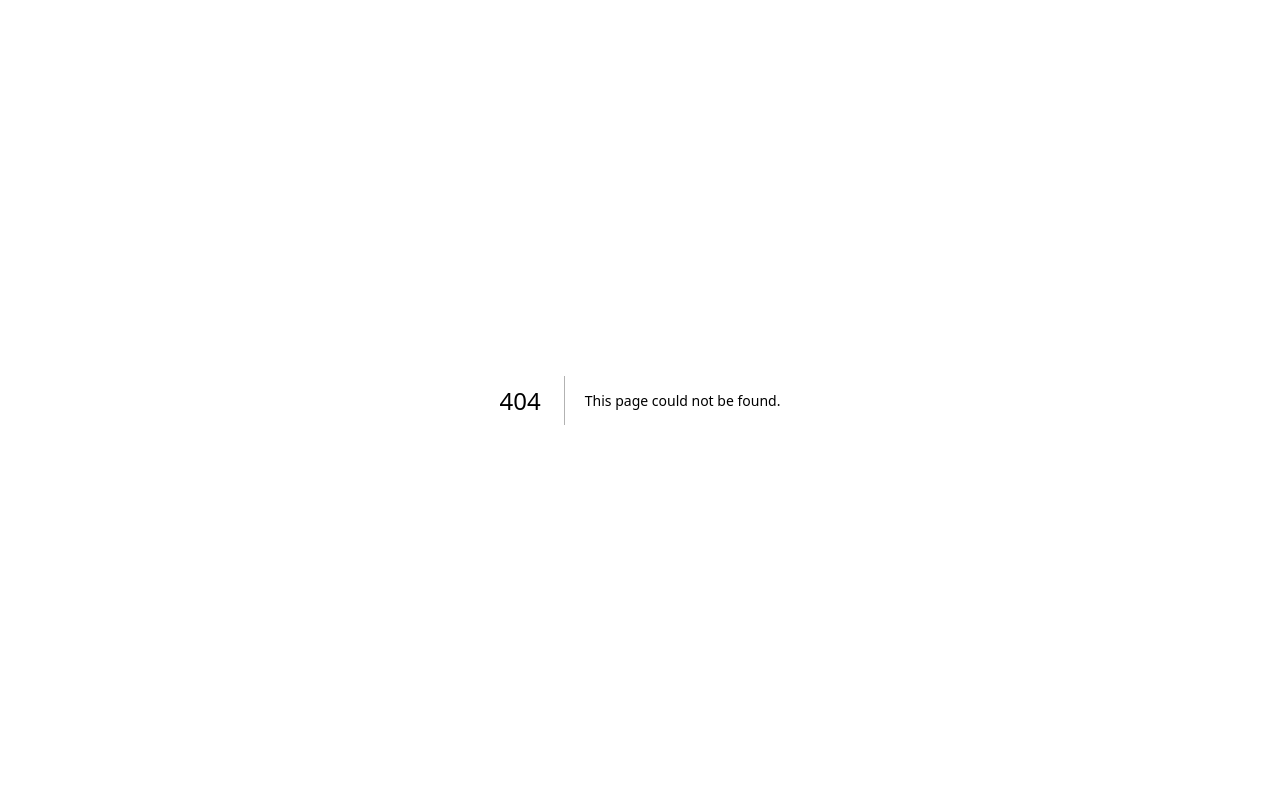
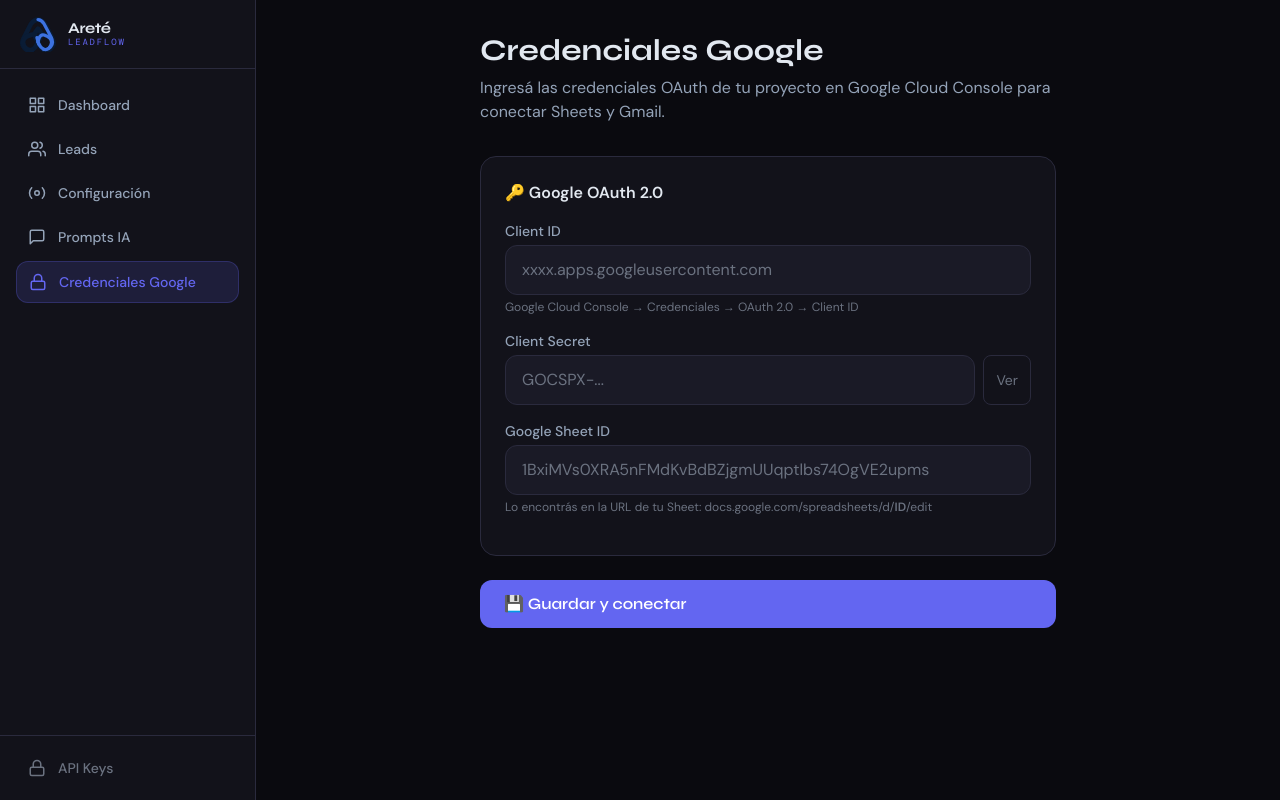
Before and after one commit to diegodasilva272013-commits/scrapeo_datos_envio_mail, a Next.js app: page /credenciales in a window 1280 px wide. Before the commit this address had no page. Built offline with nearby package versions, Linux system fonts and the light colour scheme; no server answers.

Commit message:
pagina credenciales google

```diff
--- /dev/null
+++ b/app/api/credenciales/route.ts
@@ -0,0 +1,42 @@
+import { NextRequest, NextResponse } from 'next/server'
+import fs from 'fs'
+import path from 'path'
+
+const ENV_PATH = path.join(process.cwd(), '.env.local')
+
+function readEnv(): Record<string, string> {
+  try {
+    const content = fs.readFileSync(ENV_PATH, 'utf-8')
+    const vars: Record<string, string> = {}
+    content.split('\n').forEach(line => {
+      const trimmed = line.trim()
+      if (!trimmed || trimmed.startsWith('#')) return
+      const idx = trimmed.indexOf('=')
+      if (idx < 0) return
+      vars[trimmed.slice(0, idx).trim()] = trimmed.slice(idx + 1).trim()
+    })
+    return vars
+  } catch { return {} }
+}
+
+export async function POST(req: NextRequest) {
+  const { clientId, clientSecret, sheetId } = await req.json()
+
+  if (!clientId || !clientSecret) {
+    return NextResponse.json({ error: 'Client ID y Client Secret son obligatorios' }, { status: 400 })
+  }
+
+  const env = readEnv()
+  if (clientId) env['GOOGLE_CLIENT_ID'] = clientId
+  if (clientSecret) env['GOOGLE_CLIENT_SECRET'] = clientSecret
+  if (sheetId) env['GOOGLE_SHEET_ID'] = sheetId
+
+  const lines = Object.entries(env).map(([k, v]) => `${k}=${v}`)
+
+  try {
+    fs.writeFileSync(ENV_PATH, lines.join('\n') + '\n', 'utf-8')
+    return NextResponse.json({ message: 'Credenciales guardadas. Reiniciá el servidor para aplicar.' })
+  } catch (e) {
+    return NextResponse.json({ error: `Error guardando: ${e}` }, { status: 500 })
+  }
+}
--- /dev/null
+++ b/app/credenciales/page.tsx
@@ -0,0 +1,101 @@
+'use client'
+
+import { useState } from 'react'
+import Sidebar from '@/components/Sidebar'
+
+export default function CredencialesPage() {
+  const [form, setForm] = useState({
+    clientId: '',
+    clientSecret: '',
+    sheetId: '',
+  })
+  const [show, setShow] = useState(false)
+  const [saving, setSaving] = useState(false)
+  const [result, setResult] = useState<{ ok: boolean; msg: string } | null>(null)
+
+  const save = async () => {
+    setSaving(true)
+    setResult(null)
+    const res = await fetch('/api/credenciales', {
+      method: 'POST',
+      headers: { 'Content-Type': 'application/json' },
+      body: JSON.stringify(form),
+    })
+    const data = await res.json()
+    setResult({ ok: res.ok, msg: data.message || data.error })
+    setSaving(false)
+  }
+
+  return (
+    <div className="flex min-h-screen bg-bg">
+      <Sidebar />
+      <main className="flex-1 p-8 overflow-y-auto">
+        <div className="max-w-xl mx-auto">
+          <h1 className="font-display text-3xl font-bold text-text mb-2">Credenciales Google</h1>
+          <p className="text-text-dim mb-8">
+            Ingresá las credenciales OAuth de tu proyecto en Google Cloud Console para conectar Sheets y Gmail.
+          </p>
+
+          <div className="card mb-6">
+            <h2 className="font-semibold text-text mb-4">🔑 Google OAuth 2.0</h2>
+
+            <div className="mb-4">
+              <label className="label">Client ID</label>
+              <input
+                className="input"
+                placeholder="xxxx.apps.googleusercontent.com"
+                value={form.clientId}
+                onChange={e => setForm(p => ({ ...p, clientId: e.target.value }))}
+              />
+              <p className="text-muted text-xs mt-1">Google Cloud Console → Credenciales → OAuth 2.0 → Client ID</p>
+            </div>
+
+            <div className="mb-4">
+              <label className="label">Client Secret</label>
+              <div className="flex gap-2">
+                <input
+                  className="input flex-1"
+                  type={show ? 'text' : 'password'}
+                  placeholder="GOCSPX-..."
+                  value={form.clientSecret}
+                  onChange={e => setForm(p => ({ ...p, clientSecret: e.target.value }))}
+                />
+                <button
+                  onClick={() => setShow(p => !p)}
+                  className="px-3 border border-border rounded-lg text-muted text-sm"
+                >
+                  {show ? 'Ocultar' : 'Ver'}
+                </button>
+              </div>
+            </div>
+
+            <div className="mb-4">
+              <label className="label">Google Sheet ID</label>
+              <input
+                className="input"
+                placeholder="1BxiMVs0XRA5nFMdKvBdBZjgmUUqptlbs74OgVE2upms"
+                value={form.sheetId}
+                onChange={e => setForm(p => ({ ...p, sheetId: e.target.value }))}
+              />
+              <p className="text-muted text-xs mt-1">
+                Lo encontrás en la URL de tu Sheet: docs.google.com/spreadsheets/d/<strong>ID</strong>/edit
+              </p>
+            </div>
+          </div>
+
+          {result && (
+            <div className={`p-4 rounded-xl mb-4 text-sm border ${result.ok
+              ? 'bg-green-900/30 text-green-400 border-green-800'
+              : 'bg-red-900/30 text-red-400 border-red-800'}`}>
+              {result.ok ? '✅ ' : '❌ '}{result.msg}
+            </div>
+          )}
+
+          <button onClick={save} disabled={saving} className="btn-primary w-full py-3">
+            {saving ? '⏳ Guardando...' : '💾 Guardar y conectar'}
+          </button>
+        </div>
+      </main>
+    </div>
+  )
+}
--- a/components/Sidebar.tsx
+++ b/components/Sidebar.tsx
@@ -11,6 +11,7 @@ const NAV = [
   { href: '/leads', label: 'Leads', icon: IconLeads },
   { href: '/config', label: 'Configuración', icon: IconConfig },
   { href: '/prompts', label: 'Prompts IA', icon: IconPrompts },
+  { href: '/credenciales', label: 'Credenciales Google', icon: IconKey },
 ]
 
 export default function Sidebar() {
```
